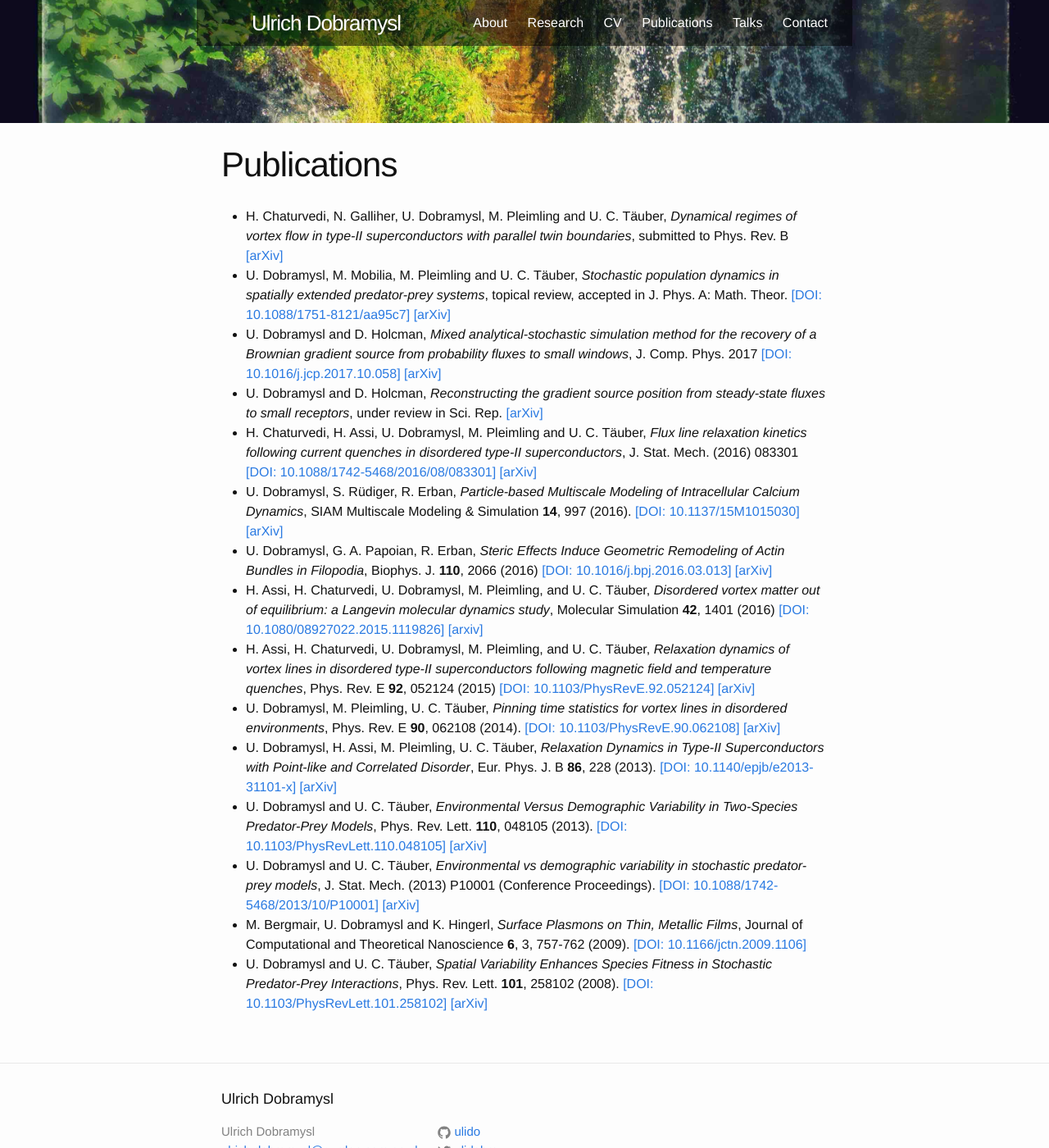
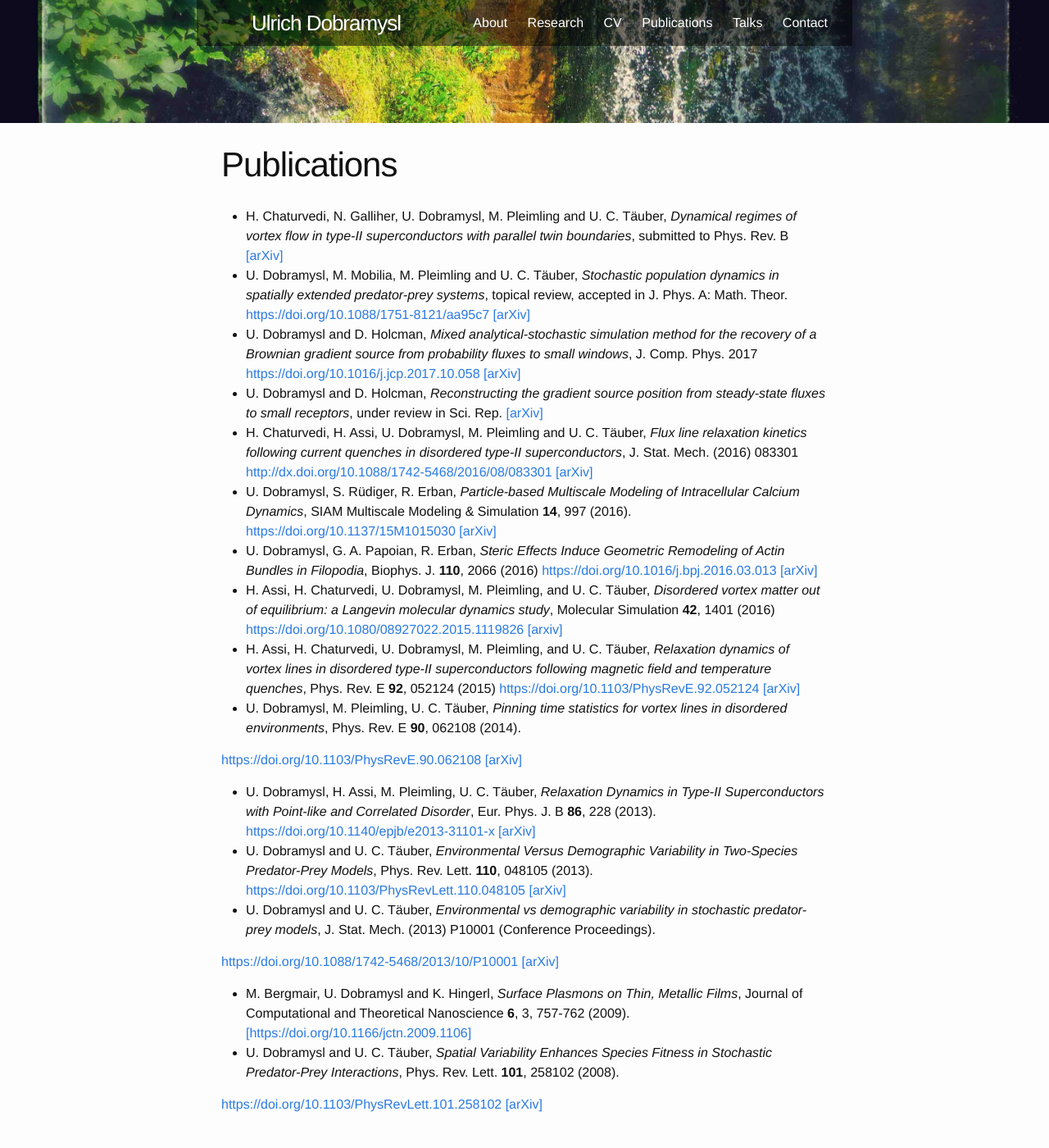
Before and after one commit to ulido/ulido.github.io, a Jekyll site: the page built from 03-publications.md, in a window 1280 px wide and 1400 px high. Shown: the whole window at 82% size. Built offline with Jekyll 4.4.1, drawn with Linux system fonts in a browser that asks for light colours; part of the change alters nothing that is shown.

Commit message:
Change DOI presentation.

```diff
--- a/03-publications.md
+++ b/03-publications.md
@@ -5,38 +5,38 @@ permalink: /publications/
 ---
 
 * H. Chaturvedi, N. Galliher, U. Dobramysl, M. Pleimling and U. C. T&auml;uber, *Dynamical regimes of vortex flow in type-II superconductors with parallel twin boundaries*, submitted to Phys. Rev. B [[arXiv]](https://arxiv.org/abs/1710.03679)
-* U. Dobramysl, M. Mobilia, M. Pleimling and U. C. T&auml;uber, *Stochastic population dynamics in spatially extended predator-prey systems*, topical review, accepted in J. Phys. A: Math. Theor. [[DOI: 10.1088/1751-8121/aa95c7]](https://doi.org/10.1088/1751-8121/aa95c7) [[arXiv]](https://arxiv.org/abs/1708.07055)
-* U. Dobramysl and D. Holcman, *Mixed analytical-stochastic simulation method for the recovery of a Brownian gradient source from probability fluxes to small windows*, J. Comp. Phys. 2017 [[DOI: 10.1016/j.jcp.2017.10.058]](https://doi.org/10.1016/j.jcp.2017.10.058) [[arXiv]](https://arxiv.org/abs/1710.09807)
+* U. Dobramysl, M. Mobilia, M. Pleimling and U. C. T&auml;uber, *Stochastic population dynamics in spatially extended predator-prey systems*, topical review, accepted in J. Phys. A: Math. Theor. <https://doi.org/10.1088/1751-8121/aa95c7> [[arXiv]](https://arxiv.org/abs/1708.07055)
+* U. Dobramysl and D. Holcman, *Mixed analytical-stochastic simulation method for the recovery of a Brownian gradient source from probability fluxes to small windows*, J. Comp. Phys. 2017 <https://doi.org/10.1016/j.jcp.2017.10.058> [[arXiv]](https://arxiv.org/abs/1710.09807)
 * U. Dobramysl and D. Holcman, *Reconstructing the gradient source position from steady-state fluxes to small receptors*, under review in Sci. Rep. [[arXiv]](https://arxiv.org/abs/1705.02529)
-* H. Chaturvedi, H. Assi, U. Dobramysl, M. Pleimling and U. C. T&auml;uber, *Flux line relaxation kinetics following current quenches in disordered type-II superconductors*, J. Stat. Mech. (2016) 083301 [[DOI: 10.1088/1742-5468/2016/08/083301]](http://dx.doi.org/10.1088/1742-5468/2016/08/083301) [[arXiv]](https://arxiv.org/abs/1606.06100)
-* U. Dobramysl, S. R&uuml;diger, R. Erban, *Particle-based Multiscale Modeling of Intracellular Calcium Dynamics*, SIAM Multiscale Modeling &amp; Simulation **14**, 997 (2016). [[DOI: 10.1137/15M1015030]](https://doi.org/10.1137/15M1015030) [[arXiv]](https://arxiv.org/abs/1504.00146)
-* U. Dobramysl, G. A. Papoian, R. Erban, *Steric Effects Induce Geometric Remodeling of Actin Bundles in Filopodia*, Biophys. J. **110**, 2066 (2016) [[DOI: 10.1016/j.bpj.2016.03.013]](https://doi.org/10.1016/j.bpj.2016.03.013) [[arXiv]](https://arxiv.org/abs/1605.03119)
+* H. Chaturvedi, H. Assi, U. Dobramysl, M. Pleimling and U. C. T&auml;uber, *Flux line relaxation kinetics following current quenches in disordered type-II superconductors*, J. Stat. Mech. (2016) 083301 <http://dx.doi.org/10.1088/1742-5468/2016/08/083301> [[arXiv]](https://arxiv.org/abs/1606.06100)
+* U. Dobramysl, S. R&uuml;diger, R. Erban, *Particle-based Multiscale Modeling of Intracellular Calcium Dynamics*, SIAM Multiscale Modeling &amp; Simulation **14**, 997 (2016). <https://doi.org/10.1137/15M1015030> [[arXiv]](https://arxiv.org/abs/1504.00146)
+* U. Dobramysl, G. A. Papoian, R. Erban, *Steric Effects Induce Geometric Remodeling of Actin Bundles in Filopodia*, Biophys. J. **110**, 2066 (2016) <https://doi.org/10.1016/j.bpj.2016.03.013> [[arXiv]](https://arxiv.org/abs/1605.03119)
 * H. Assi, H. Chaturvedi, U. Dobramysl, M. Pleimling, and U. C.
- T&auml;uber, *Disordered vortex matter out of equilibrium: a Langevin molecular dynamics study*, Molecular Simulation **42**, 1401 (2016) [[DOI: 10.1080/08927022.2015.1119826]](https://doi.org/10.1080/08927022.2015.1119826) [[arxiv]](https://arxiv.org/abs/1509.02227)
+ T&auml;uber, *Disordered vortex matter out of equilibrium: a Langevin molecular dynamics study*, Molecular Simulation **42**, 1401 (2016) <https://doi.org/10.1080/08927022.2015.1119826> [[arxiv]](https://arxiv.org/abs/1509.02227)
 * H. Assi, H. Chaturvedi, U. Dobramysl, M. Pleimling, and U. C.
- T&auml;uber, *Relaxation dynamics of vortex lines in disordered type-II superconductors following magnetic field and temperature quenches*, Phys. Rev. E **92**, 052124 (2015) [[DOI: 10.1103/PhysRevE.92.052124]](https://doi.org/10.1103/PhysRevE.92.052124) [[arXiv]](https://arxiv.org/abs/1505.06240)
+ T&auml;uber, *Relaxation dynamics of vortex lines in disordered type-II superconductors following magnetic field and temperature quenches*, Phys. Rev. E **92**, 052124 (2015) <https://doi.org/10.1103/PhysRevE.92.052124> [[arXiv]](https://arxiv.org/abs/1505.06240)
 * U. Dobramysl, M. Pleimling, U. C. T&auml;uber, *Pinning time statistics for
  vortex lines in disordered environments*, Phys. Rev. E **90**, 062108 (2014).
- [[DOI: 10.1103/PhysRevE.90.062108]](https://doi.org/10.1103/PhysRevE.90.062108)
+ <https://doi.org/10.1103/PhysRevE.90.062108>
  [[arXiv]](https://arxiv.org/abs/1405.7261)
 * U. Dobramysl, H. Assi, M. Pleimling, U. C. T&auml;uber, *Relaxation Dynamics
  in Type-II Superconductors with Point-like and Correlated Disorder*,
  Eur. Phys. J. B **86**, 228
- (2013). [[DOI: 10.1140/epjb/e2013-31101-x]](https://doi.org/10.1140/epjb/e2013-31101-x)
+ (2013). <https://doi.org/10.1140/epjb/e2013-31101-x>
  [[arXiv]](https://arxiv.org/abs/1211.6929)
-* U. Dobramysl and U. C. T&auml;uber, *Environmental Versus Demographic Variability in Two-Species Predator-Prey Models*, Phys. Rev. Lett. **110**, 048105 (2013). [[DOI: 10.1103/PhysRevLett.110.048105]](https://doi.org/10.1103/PhysRevLett.110.048105)
+* U. Dobramysl and U. C. T&auml;uber, *Environmental Versus Demographic Variability in Two-Species Predator-Prey Models*, Phys. Rev. Lett. **110**, 048105 (2013). <https://doi.org/10.1103/PhysRevLett.110.048105>
  [[arXiv]](https://arxiv.org/abs/1206.0973)
 * U. Dobramysl and U. C. T&auml;uber, *Environmental vs demographic variability in stochastic predator-prey models*, J. Stat. Mech. (2013) P10001 (Conference Proceedings).
- [[DOI: 10.1088/1742-5468/2013/10/P10001]](https://doi.org/10.1088/1742-5468/2013/10/P10001)
+ <https://doi.org/10.1088/1742-5468/2013/10/P10001>
  [[arXiv]](https://arxiv.org/abs/1307.4327)
 * M. Bergmair, U. Dobramysl and K. Hingerl, *Surface
  Plasmons on Thin, Metallic Films*, Journal of
  Computational and Theoretical
  Nanoscience **6**, 3, 757-762 (2009).
- [[DOI: 10.1166/jctn.2009.1106]](http://www.ingentaconnect.com/content/asp/jctn/2009/00000006/00000003/art00047)
+ [[https://doi.org/10.1166/jctn.2009.1106]](http://www.ingentaconnect.com/content/asp/jctn/2009/00000006/00000003/art00047)
 * U. Dobramysl and U. C. T&auml;uber, *Spatial
  Variability Enhances Species Fitness in Stochastic
  Predator-Prey Interactions*,
  Phys. Rev. Lett. **101**, 258102 (2008).
- [[DOI: 10.1103/PhysRevLett.101.258102]](https://doi.org/10.1103/PhysRevLett.101.258102)
+ <https://doi.org/10.1103/PhysRevLett.101.258102>
  [[arXiv]](https://arxiv.org/abs/0804.4127)
```
